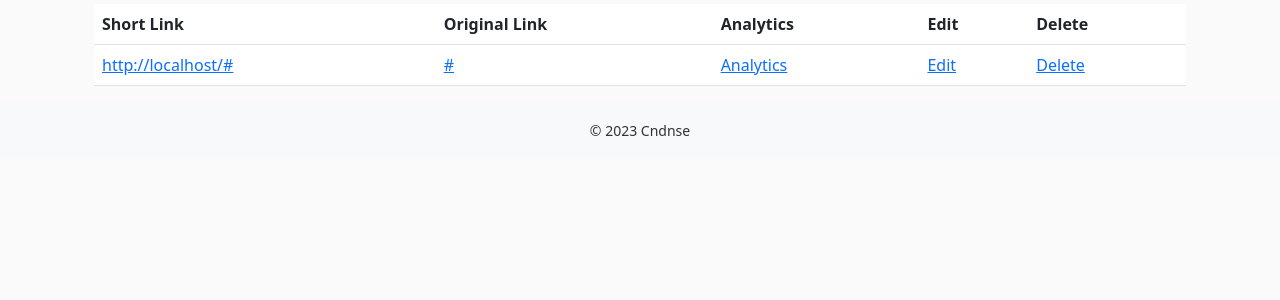
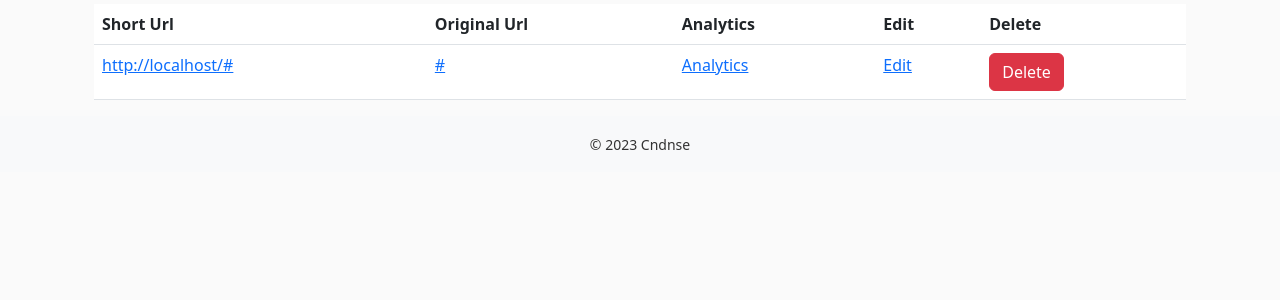
Before and after one commit to olumeedee/Scissor-link-shortener, a Flask app: page /history in a window 1280 px wide. Shown: the part 76-376 px from the top of the page. Run offline with Flask 3, Linux system fonts and the light colour scheme; a user stored in the database is signed in; tables that the repository leaves empty hold one stand-in row (values such as "Sample post").

Commit message:
adjust design

```diff
--- a/scissor/templates/history.html
+++ b/scissor/templates/history.html
@@ -9,22 +9,43 @@
       <table class="table">
         <thead>
           <tr>
-            <th>Short Link</th>
-            <th>Original Link</th>
-            <th>Analytics</th>
-            <th>Edit</th>
-            <th>Delete</th>
+            <th scope="col">Short Url</th>
+            <th scope="col">Original Url</th>
+            <th scope="col">Analytics</th>
+            <th scope="col">Edit</th>
+            <th scope="col">Delete</th>
           </tr>
         </thead>
         <tbody>
           {% for link in links %}
             <tr>
-              <td><a href="{{ url_for('redirect_link', short_url=link.short_url) }}" target="_blank">{{ host }}{{link.short_url }}</a></td>
+              <td><a href="{{ url_for('redirect_link', short_url=link.short_url) }}" target="_blank">{{ host }}{{ link.short_url }}</a></td>
               <td><a href="{{ link.long_url }}" target="_blank">{{ link.long_url }}</a></td>
               <td><a href="{{ url_for('analytics', short_url=link.short_url) }}">Analytics</a></td>
               <td><a href="{{ url_for('update', short_url=link.short_url) }}">Edit</a></td>
-              <td><a href="{{ url_for('delete', short_url=link.short_url) }}">Delete</a></td>
+              <td>
+                <button class="btn btn-danger" data-bs-toggle="modal" data-bs-target="#deleteModal{{ loop.index }}">Delete</button>
+              </td>
             </tr>
+
+            <!-- Delete Modal -->
+            <div class="modal fade" id="deleteModal{{ loop.index }}" tabindex="-1" aria-labelledby="deleteModalLabel{{ loop.index }}" aria-hidden="true">
+              <div class="modal-dialog">
+                <div class="modal-content">
+                  <div class="modal-header">
+                    <h5 class="modal-title" id="deleteModalLabel{{ loop.index }}">Delete URL</h5>
+                    <button type="button" class="btn-close" data-bs-dismiss="modal" aria-label="Close"></button>
+                  </div>
+                  <div class="modal-body">
+                    <p>Are you sure you want to delete the URL?</p>
+                  </div>
+                  <div class="modal-footer">
+                    <button type="button" class="btn btn-secondary" data-bs-dismiss="modal">Cancel</button>
+                    <a href="{{ url_for('delete', short_url=link.short_url) }}" class="btn btn-danger">Delete</a>
+                  </div>
+                </div>
+              </div>
+            </div>
           {% endfor %}
         </tbody>
       </table>
```
Also changed, not shown: scissor/templates/dashboard.html (+28 -6 lines), scissor/templates/edit.html (+4 -4 lines).
